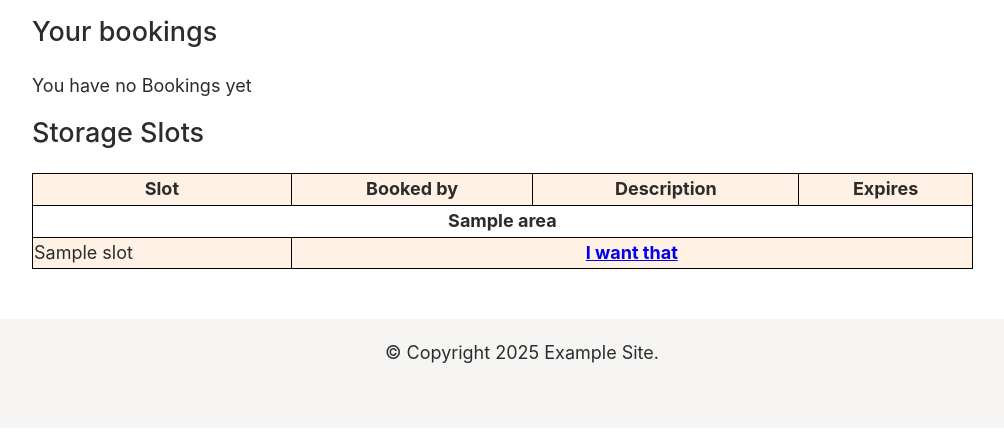
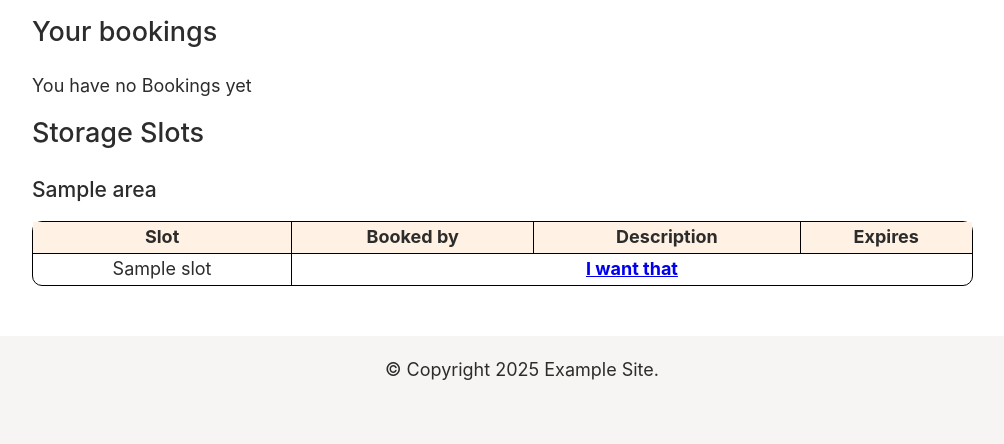
Before and after one commit to bristolhackspace/storage, a Flask app: template hackspace_storage/templates/main/index.html in a window 1280 px wide. Shown: the part 126-570 px from the top of the page, without its empty margins (118-1122 px from the left). Run offline with Flask 3, Linux system fonts and the light colour scheme; the template is opened without the code that fills it: most values are stand-ins (such as "Sample title", 1, 10 or a date in 2020); some libraries are stand-ins or nearby versions; some web fonts are replaced.

Commit message:
Rounded tables, proper sortiing of slot names

```diff
--- a/hackspace_storage/main/views.py
+++ b/hackspace_storage/main/views.py
@@ -14,7 +14,7 @@ bp = Blueprint("main", __name__, url_prefix="/")
 
 @bp.route("/")
 def index():
-    area_query = sa.select(Area).options(joinedload(Area.slots)).order_by(Area.name)
+    area_query = sa.select(Area).join(Area.slots).order_by(Area.name, Slot.name)
     areas = db.session.scalars(area_query).unique().all()
 
     return render_template("main/index.html", areas=areas)
--- a/hackspace_storage/static/css/style.css
+++ b/hackspace_storage/static/css/style.css
@@ -269,6 +269,12 @@ textarea {
     border: var(--border-width) solid var(--border-color);
 }
 
+.flashes > li.success {
+    background-color: #66ff004a;
+    text-align: center;
+    border-color: #409f00;
+}
+
 .gallery {
     display: grid;
     grid-template-columns: 1fr 1fr;
@@ -315,10 +321,43 @@ textarea {
 table {
     width: 96%;
 }
-table, th, td {
-  border: 1px solid black;
-  border-collapse: collapse;
+
+td.center {
+    text-align: center;
 }
+
+td.pad-left {
+    padding-left: 1rem;
+}
+
 tr:nth-child(odd) {
   background-color: #fff1e3;
 }
+
+table.rounded-corners {
+ border-spacing: 0;
+ border-collapse: separate;
+ border-radius: 10px;
+ border: 1px solid black;
+}
+
+/* Apply a border to the right of all but the last column */
+table.rounded-corners th:not(:last-child),
+table.rounded-corners td:not(:last-child) {
+ border-right: 1px solid black;
+}
+
+/* Apply a border to the bottom of all but the last row */
+table.rounded-corners>thead>tr:not(:last-child)>th,
+table.rounded-corners>thead>tr:not(:last-child)>td,
+table.rounded-corners>tbody>tr:not(:last-child)>th,
+table.rounded-corners>tbody>tr:not(:last-child)>td,
+table.rounded-corners>tfoot>tr:not(:last-child)>th,
+table.rounded-corners>tfoot>tr:not(:last-child)>td,
+table.rounded-corners>tr:not(:last-child)>td,
+table.rounded-corners>tr:not(:last-child)>th,
+table.rounded-corners>thead:not(:last-child),
+table.rounded-corners>tbody:not(:last-child),
+table.rounded-corners>tfoot:not(:last-child) {
+ border-bottom: 1px solid black;
+}
--- a/hackspace_storage/templates/main/index.html
+++ b/hackspace_storage/templates/main/index.html
@@ -12,7 +12,7 @@
     <h2>Your bookings</h2>
 
     {% if g.user and g.user.bookings %}
-    <table>
+    <table class="rounded-corners">
         <tr>
             <th>Area</th>
             <th>Slot</th>
@@ -22,10 +22,10 @@
         {% with user_bookings = g.user.bookings %}
             {% for booking in user_bookings %}
                 <tr>
-                    <td>{{ booking.slot.area.name }}</td>
-                    <td>{{ booking.slot.name }}</td>
-                    <td>{{ booking.description }}</td>
-                    <td>{{ booking.expiry }} <a href="{{ url_for('main.free_booking', booking_id=booking.id) }}">Cancel booking</a></td>
+                    <td class="center">{{ booking.slot.area.name }}</td>
+                    <td class="center">{{ booking.slot.name }}</td>
+                    <td class="pad-left">{{ booking.description }}</td>
+                    <td class="center">{{ booking.expiry }} <a href="{{ url_for('main.free_booking', booking_id=booking.id) }}">Cancel booking</a></td>
                 </tr>
             {% endfor %}
         {% endwith %}
@@ -39,25 +39,23 @@
 
     <h2>Storage Slots</h2>
 
-    <table>
+    {% for area in areas %}
+    <h3>{{ area.name }}</h3>
+    <table class="rounded-corners">
     <tr>
         <th>Slot</th>
         <th>Booked by</th>
         <th>Description</th>
         <th>Expires</th>
     </tr>
-    {% for area in areas %}
-    <tr>
-        <th colspan="4">{{ area.name }}</th>
-    </tr>
     {% for slot in area.slots %}
         <tr>
-            <td>{{ slot.name }}</td>
+            <td class="center">{{ slot.name }}</td>
             {% if slot.bookings %}
                 {% with this_booking = slot.bookings[0]%}
-                <td>{{ this_booking.user.name }}</td>
-                <td>{{ this_booking.description }}</td>
-                <td>{{ this_booking.expiry }}</td>
+                <td class="center">{{ this_booking.user.name }}</td>
+                <td class="pad-left">{{ this_booking.description }}</td>
+                <td class="center">{{ this_booking.expiry }}</td>
                 {% endwith %}
             {% else %}
                 <th colspan="3"><a href="{{ url_for('main.book_slot', slot_id=slot.id) }}">I want that</a></th>
@@ -66,8 +64,8 @@
 
         {% endfor %}
 
-    {% endfor %}
     </table>
 
+    {% endfor %}
 </div>
 {% endblock %}
```
